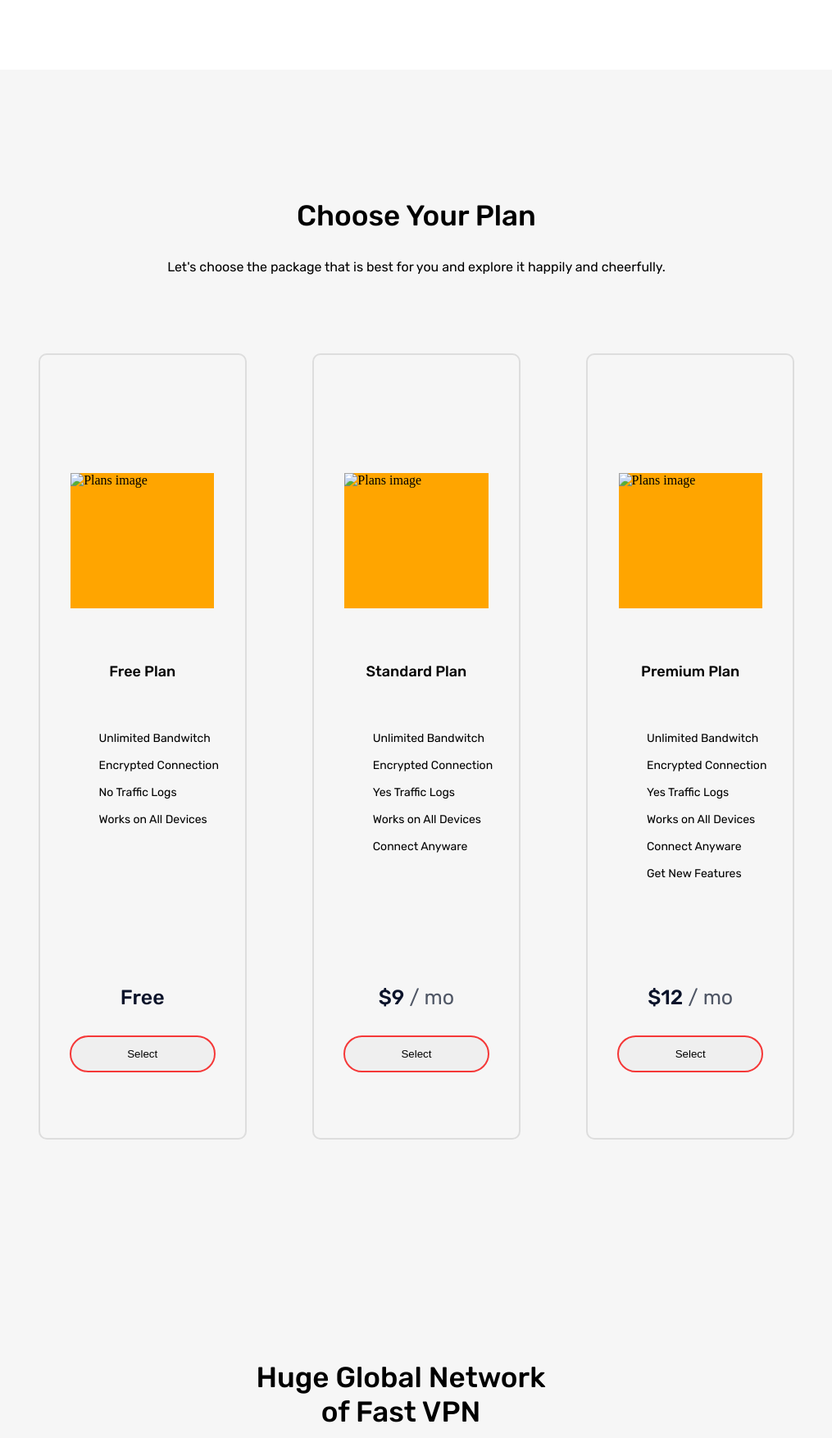
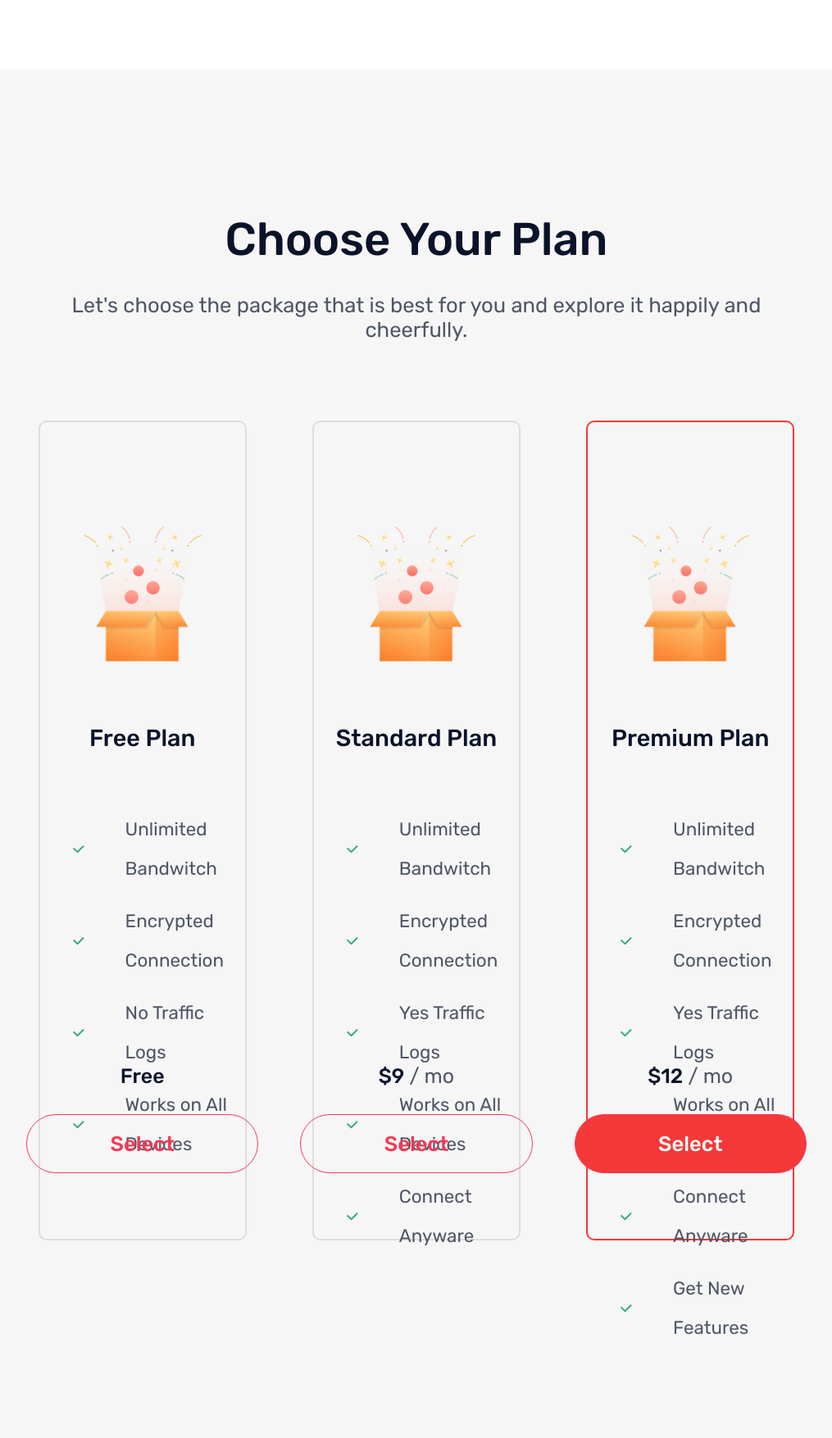
Before and after one commit to OlgaTaranova/diploma-project, a web app: file source/pages/index.html in a window 1280 px wide. Shown: the part 2847-4601 px from the top of the page at 82% size, without its empty margins (151-1166 px from the left). Run offline with its HTML, style and script files only (its server is not run), Linux system fonts and the light colour scheme; style sheets or scripts are compiled from the project's sources.

Commit message:
feat: add styles to block 'Plans'

```diff
--- a/source/pages/index.html
+++ b/source/pages/index.html
@@ -73,12 +73,13 @@
               </ul>
             </div>
           </section>
+
           <section class="plans">
             <h2 class="plans__title">Choose Your Plan</h2>
             <p class="plans__info">Let's choose the package that is best for you and explore it happily and cheerfully.</p>
             <div class="plans__wrapper">
               <div class="plans__item">
-                <img class="plans__img" href="" alt="Plans image">
+                <img class="plans__img" src="../img/plan.png" alt="Plans image">
                 <h3 class="plans__plan-name">Free Plan</h3>
                 <ul class="plans__services">
                   <li class="plans__service-item">Unlimited Bandwitch</li>
@@ -90,7 +91,7 @@
                 <button class="plans__btn">Select</button>
               </div>
               <div class="plans__item">
-                <img class="plans__img" href="" alt="Plans image">
+                <img class="plans__img" src="../img/plan.png" alt="Plans image">
                 <h3 class="plans__plan-name">Standard Plan</h3>
                 <ul class="plans__services">
                   <li class="plans__service-item">Unlimited Bandwitch</li>
@@ -102,8 +103,8 @@
                 <span class="plans__price"><strong>$9</strong> / mo</span>
                 <button class="plans__btn">Select</button>
               </div>
-              <div class="plans__item active">
-                <img class="plans__img" href="" alt="Plans image">
+              <div class="plans__item active-plan">
+                <img class="plans__img" src="../img/plan.png" alt="Plans image">
                 <h3 class="plans__plan-name">Premium Plan</h3>
                 <ul class="plans__services">
                   <li class="plans__service-item">Unlimited Bandwitch</li>
--- a/source/styles/sections/plans.scss
+++ b/source/styles/sections/plans.scss
@@ -8,11 +8,13 @@
   }
   .plans__title {
     margin-bottom: 2rem;
-    font: 500 35px 'Rubik', sans-serif;
+    font: $title-md;
+    color: #0B132A;
   }
   .plans__info {
     margin-bottom: 6rem;
-    font: 400 16px 'Rubik', sans-serif;
+    font: $paragraph-md;
+    color: #4F5665;
   }
   .plans__wrapper {
     display: grid;
@@ -27,35 +29,55 @@
     align-items: center;
     width: 100%;
     min-width: 200px;
-    padding-top: 9rem;
+    padding-top: 7.9rem;
     box-sizing: border-box;
     padding-bottom: 5rem;
 
     border: 2px solid #DDDDDD;
     border-radius: 10px;
   }
+  .active-plan {
+    border: 2px solid #F53838;
+
+    .plans__btn {
+      @include transparent-btn;
+      width: 17.7rem;
+      background: #F53838;
+      color: #FFFFFF;
+      &:hover {
+        box-shadow: 0 0 8px 0 #961f1f;
+      }
+    }
+  }
   .plans__img {
     display: block;
-    width: 70%;
+    max-width: 14.5rem;
     height: 165px;
 
     margin-bottom: 3rem;
 
-    background: orange;
   }
   .plans__plan-name {
     margin-bottom: 3rem;
-    font: 500 18px 'Rubik', sans-serif;
+    font: $title-sm;
+    color: #0B132A;
   }
   .plans__services {
     height: 230px;
     margin-bottom: 5rem;
     list-style-type: none;
-    font: 400 14px 'Rubik', sans-serif;
+
+    font: $paragraph-sm;
+    color: #4F5665;
   }
    .plans__service-item {
-      font: 400 14px 'Rubik', sans-serif;
-      margin-bottom: 1rem;
+    margin-bottom: 1rem;
+    padding-left: 4rem;
+
+    background: url(../../img/tick.png) no-repeat left center;
+    font: $paragraph-sm;
+    line-height: 3rem;
+
     }
   .plans__price {
     font: 400 25px 'Rubik', sans-serif;
@@ -69,11 +91,8 @@
 
   }
   .plans__btn {
-    width: 177.88px;
-    height: 45px;
-
-    border: 2px solid #F53838;
-    border-radius: 50px;
+    @include transparent-btn;
+    width: 17.7rem;
   }
 
 
```
Also changed, not shown: source/img/plan.png (added), source/img/tick.png (added).
